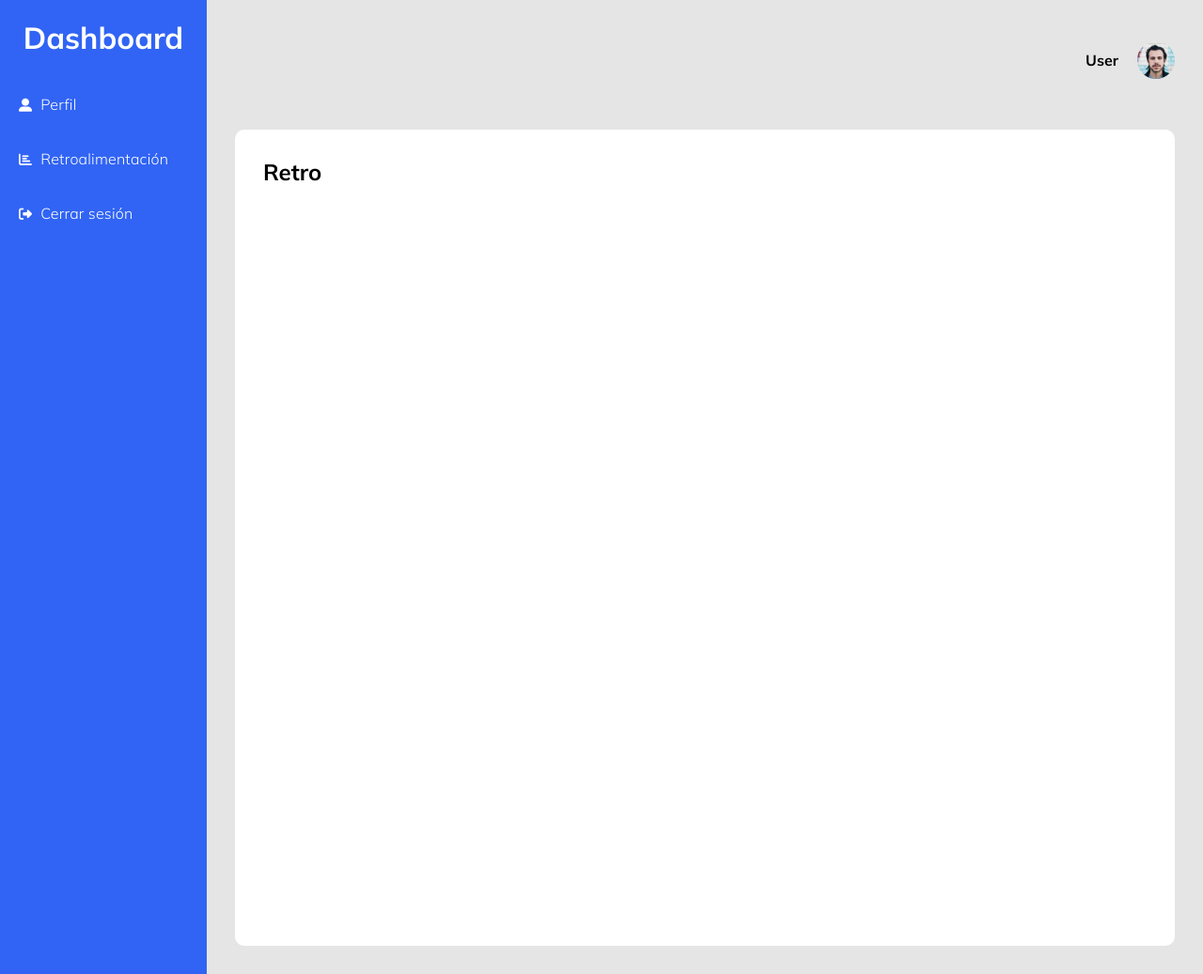
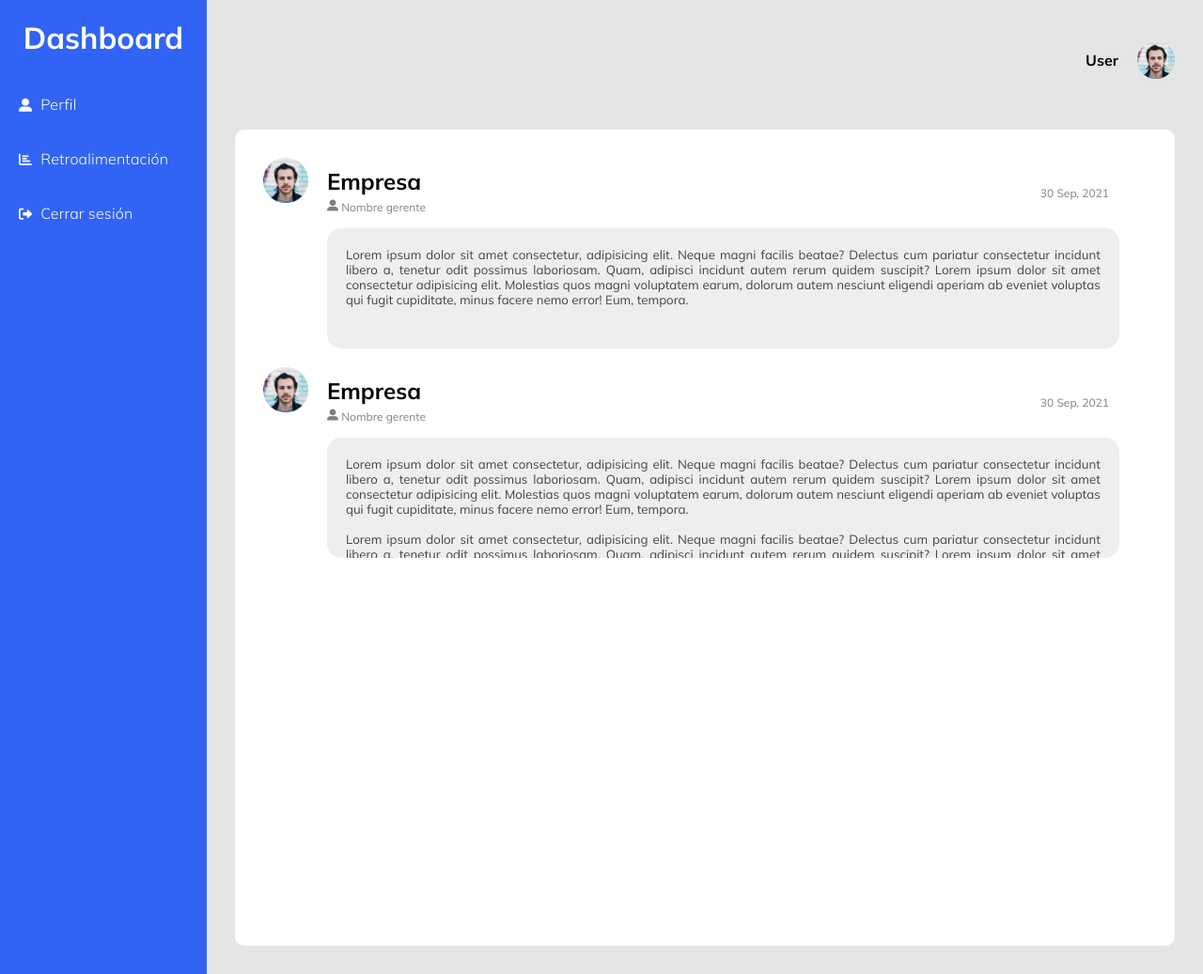
Before and after one commit to Hanner004/equipo-9-ciclo-3, a Flask app: page /user/feedback/ in a window 1280 px wide. Shown: the whole page at 94% size. Run offline with Flask 2, Linux system fonts and the light colour scheme; some libraries are stand-ins or nearby versions.

Commit message:
user-feedback

```diff
--- a/app.py
+++ b/app.py
@@ -29,8 +29,8 @@ def userProfile():
 
 
 @app.route("/user/feedback/")
-def userRetroalimentacion():
-    return render_template("userRetro.html", title='Retroalimentación')
+def userFeedback():
+    return render_template("userFeedback.html", title='Retroalimentación')
 
 
 if __name__ == "__main__":
--- a/static/css/userStyles.css
+++ b/static/css/userStyles.css
@@ -99,6 +99,11 @@ a {
   margin-bottom: 30px;
 }
 
+.main__body{
+  overflow: auto;
+  height: 27rem;
+}
+
 .row{
   display: flex;
 }
@@ -108,7 +113,7 @@ a {
   text-align: center;
 }
 
-.pic img{
+.pic-profile img{
   width: 9rem;
   height: 9rem;
 }
@@ -117,7 +122,7 @@ a {
   width: 70%;
 }
 
-.pic_info{
+.info-profile{
   padding: 30px 10px;
 }
 
@@ -128,7 +133,9 @@ a {
 }
 
 .col-7 i,
-.col-7 p{
+.col-7 p,
+.col-8 i,
+.col-8 p{
   color: gray;
   font-size: 12px;
 }
@@ -153,3 +160,43 @@ a {
   border-radius: 25px;
   background-color: #eeeeee;
 }
+
+/*User feedback*/
+
+.c2{
+  width: 20%;
+  text-align: center;
+}
+
+.pic-feedback img{
+  width: 3rem;
+  height: 3rem;
+}
+
+.c8{
+  width: 80%;
+}
+
+.info-feedback{
+  padding: 10px 20px;
+  margin-right: 20px;
+  display: flex;
+  align-items: center;
+  justify-content: space-between;
+}
+
+.feedback_text{
+  width: 90%;
+  height: 5.5rem;
+  padding: 20px;
+  margin-left: 20px;
+  text-align: justify;
+  border-radius: 15px;
+  background-color: #eeeeee;
+  overflow: auto;
+}
+
+.feedback_text h5{
+  color: #444;
+  font-weight: normal;
+}
--- /dev/null
+++ b/static/js/userFeedback.js
@@ -0,0 +1,47 @@
+let lorem = `Lorem ipsum dolor sit amet consectetur, adipisicing elit. Neque magni facilis beatae?
+Delectus cum pariatur consectetur incidunt libero a, tenetur odit possimus laboriosam. Quam,
+adipisci incidunt autem rerum quidem suscipit?
+Lorem ipsum dolor sit amet consectetur adipisicing elit. Molestias quos magni voluptatem earum,
+dolorum autem nesciunt eligendi aperiam ab eveniet voluptas qui fugit cupiditate, minus facere
+nemo error! Eum, tempora.`;
+
+let texts = [[lorem] , [`${lorem}<br><br>${lorem}`] , [lorem]];
+
+(function () {
+  let comment = document.querySelector('#feedbacks');
+  if (texts.length != 0) {
+    for (let i = 0; i < texts.length; i++) {
+      comment.innerHTML += `
+        <div class="row">
+          <div class="col-2 pic-feedback">
+            <img src="/static/img/profile.png" alt="Imágen User-profile">
+          </div>
+          <div class="col-8">
+            <div class="row_1 info-feedback">
+              <div>
+                <h2>Empresa</h2>
+                <div class="name_loc">
+                  <i class="fas fa-user-alt"></i>
+                  <p>&nbsp;Nombre gerente</p>
+                </div>
+              </div>
+              <div>
+                <p>30 Sep, 2021</p>
+              </div>
+            </div>
+            <div class="row_2">
+              <div class="feedback_text">
+                <h5>
+                  ${texts[i]}
+                </h5>
+              </div>
+            </div>
+          </div>
+        </div>
+      <br>
+      `;
+    }
+  }else{
+    comment.innerHTML = 'No hay retroalimentaciones'
+  }
+})();
--- a/templates/user.html
+++ b/templates/user.html
@@ -1,5 +1,5 @@
 <!DOCTYPE html>
-<html lang="en">
+<html lang="es">
   <head>
     <meta charset="UTF-8">
     <meta http-equiv="X-UA-Compatible" content="IE=edge">
@@ -47,15 +47,17 @@
       <section class='box section-1'>
         <div class="user_info">
           <h4 class="username">User</h4>
-          <img src='{{ url_for("static", filename="img/profile-pic.png") }}' alt="Imágen de perfil">
+          <img src="{{ url_for('static', filename='img/profile-pic.png') }}" alt="Imágen de perfil">
         </div>
       </section>
 
       <section class='box section-2'>
         <div class="main__body">
-          {% block body %}{% endblock %}
+          {% block main_body %}{% endblock %}
         </div>
       </section>
+
     </div>
   </body>
+  <script src="{{ url_for('static', filename='js/userFeedback.js') }}"></script>
 </html>
--- /dev/null
+++ b/templates/userFeedback.html
@@ -0,0 +1,4 @@
+{% extends "user.html" %}
+{% block main_body %}
+  <div id="feedbacks"></div>
+{% endblock %}
--- a/templates/userProfile.html
+++ b/templates/userProfile.html
@@ -1,11 +1,11 @@
 {% extends "user.html" %}
-{% block body %}
+{% block main_body %}
 <div class="row">
-  <div class="col-3 pic">
+  <div class="col-3 pic-profile">
     <img src='{{ url_for("static", filename="img/profile.png") }}' alt="Imágen User">
   </div>
   <div class="col-7">
-    <div class="row_1 pic_info">
+    <div class="row_1 info-profile">
       <h2>Nombre Empleado</h2>
       <div class="name_loc">
         <i class="fas fa-map-marker-alt"></i>
--- a/templates/userRetro.html
+++ /dev/null
@@ -1,4 +0,0 @@
-{% extends "user.html" %}
-{% block body %}
-<h2>Retro</h2>
-{% endblock %}
```
Lines whose indentation alone changed are shown as unchanged.
